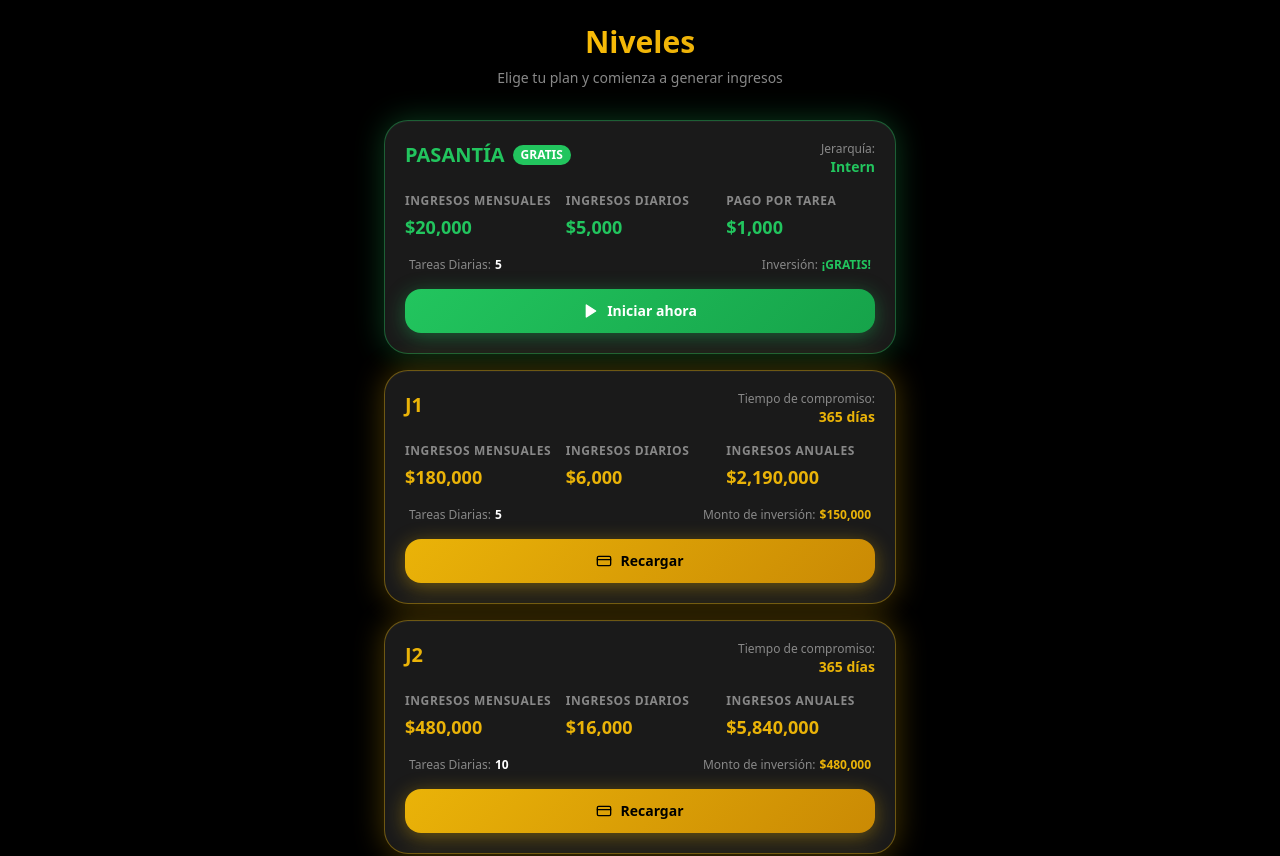
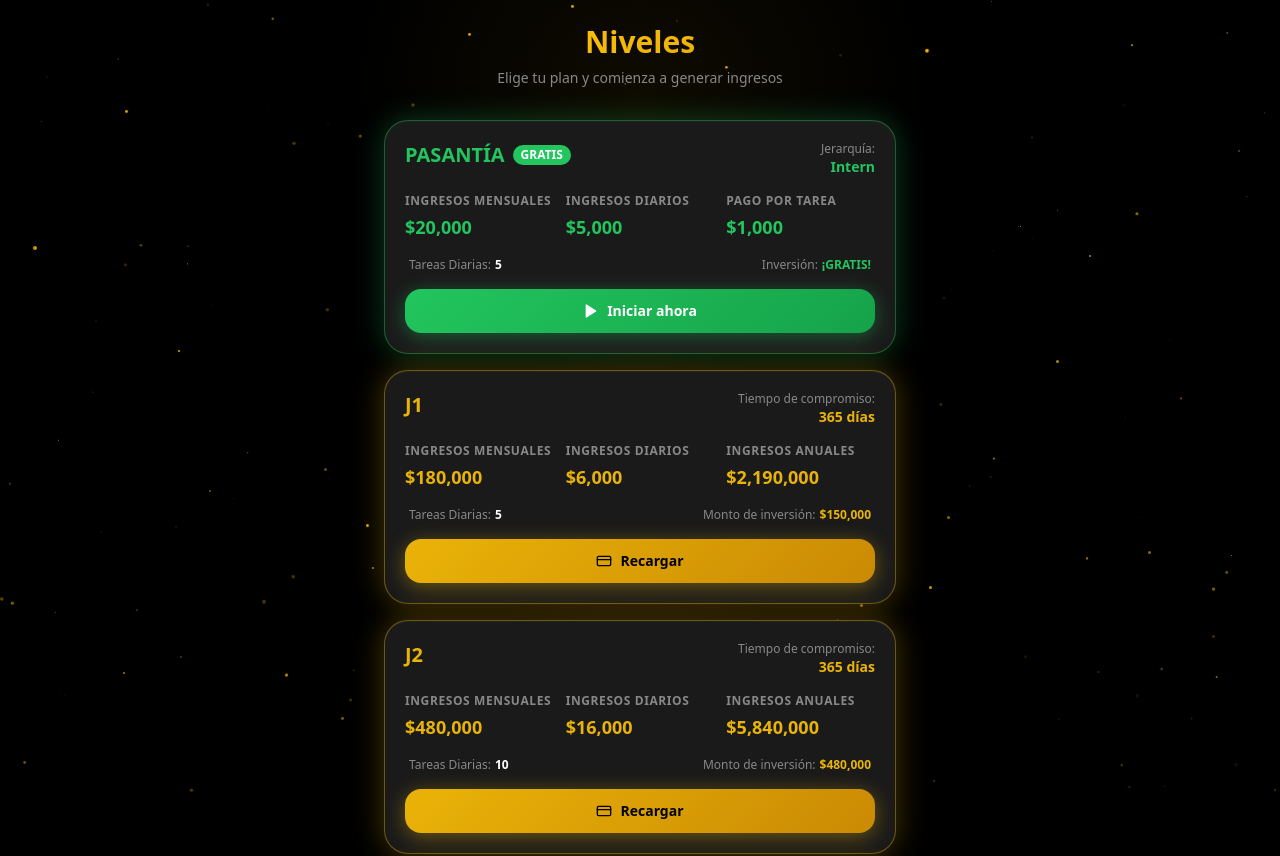
Before and after one commit to ELCANGRIBB/Disney-Pixar, a React (Vite) app: page /#/niveles in a window 1280 px wide. Shown: the top 856 px of the page. Built offline with nearby package versions, Linux system fonts and the light colour scheme.

Commit message:
Update Niveles page animated background

```diff
--- a/src/pages/Niveles.tsx
+++ b/src/pages/Niveles.tsx
@@ -1,6 +1,16 @@
-import { useState } from 'react';
+import { useState, useEffect, useRef } from 'react';
 import { useNavigate } from 'react-router-dom';
 import { CreditCard, Lock, Play } from 'lucide-react';
+
+interface Particle {
+  id: number;
+  x: number;
+  y: number;
+  size: number;
+  speed: number;
+  opacity: number;
+  delay: number;
+}
 
 interface LevelCardProps {
   title: string;
@@ -18,9 +28,69 @@ interface LevelCardProps {
   onAction?: () => void;
 }
 
+function generateParticles(count: number): Particle[] {
+  return Array.from({ length: count }, (_, i) => ({
+    id: i,
+    x: Math.random() * 100,
+    y: Math.random() * 100,
+    size: Math.random() * 3 + 1,
+    speed: Math.random() * 20 + 15,
+    opacity: Math.random() * 0.6 + 0.2,
+    delay: Math.random() * 10,
+  }));
+}
+
 export default function Niveles() {
   const navigate = useNavigate();
   const [selectedLevel, setSelectedLevel] = useState<string | null>(null);
+  const [particles] = useState(() => generateParticles(60));
+  const canvasRef = useRef<HTMLCanvasElement>(null);
+
+  useEffect(() => {
+    const canvas = canvasRef.current;
+    if (!canvas) return;
+    const ctx = canvas.getContext('2d');
+    if (!ctx) return;
+
+    let animId: number;
+    const stars: { x: number; y: number; r: number; alpha: number; speed: number }[] = [];
+
+    const resize = () => {
+      canvas.width = window.innerWidth;
+      canvas.height = window.innerHeight;
+    };
+    resize();
+    window.addEventListener('resize', resize);
+
+    for (let i = 0; i < 120; i++) {
+      stars.push({
+        x: Math.random() * canvas.width,
+        y: Math.random() * canvas.height,
+        r: Math.random() * 1.5 + 0.3,
+        alpha: Math.random(),
+        speed: Math.random() * 0.005 + 0.002,
+      });
+    }
+
+    const draw = () => {
+      ctx.clearRect(0, 0, canvas.width, canvas.height);
+      stars.forEach((s) => {
+        s.alpha += s.speed;
+        if (s.alpha > 1 || s.alpha < 0) s.speed *= -1;
+        ctx.beginPath();
+        ctx.arc(s.x, s.y, s.r, 0, Math.PI * 2);
+        ctx.fillStyle = `rgba(255, 193, 7, ${s.alpha * 0.7})`;
+        ctx.fill();
+      });
+      animId = requestAnimationFrame(draw);
+    };
+    draw();
+
+    return () => {
+      cancelAnimationFrame(animId);
+      window.removeEventListener('resize', resize);
+    };
+  }, []);
 
   const handlePasantia = () => {
     setSelectedLevel('PASANTÍA');
@@ -31,7 +101,56 @@ export default function Niveles() {
   };
 
   return (
-    <div className="min-h-screen pb-24" style={{ background: '#000000' }}>
+    <div className="relative min-h-screen overflow-x-hidden pb-24" style={{ background: '#000000' }}>
+      <canvas
+        ref={canvasRef}
+        className="fixed inset-0 pointer-events-none z-0"
+        style={{ opacity: 0.8 }}
+      />
+
+      <div className="fixed inset-0 pointer-events-none z-0 overflow-hidden">
+        {particles.map((p) => (
+          <div
+            key={p.id}
+            className="absolute rounded-full"
+            style={{
+              left: `${p.x}%`,
+              top: `${p.y}%`,
+              width: `${p.size}px`,
+              height: `${p.size}px`,
+              background: '#FFC107',
+              opacity: p.opacity,
+              animation: `floatUp ${p.speed}s ${p.delay}s linear infinite`,
+            }}
+          />
+        ))}
+      </div>
+
+      <div
+        className="fixed pointer-events-none z-0"
+        style={{
+          width: '600px',
+          height: '600px',
+          borderRadius: '50%',
+          background: 'radial-gradient(circle, rgba(255,193,7,0.06) 0%, transparent 70%)',
+          top: '-200px',
+          left: '50%',
+          transform: 'translateX(-50%)',
+        }}
+      />
+      <div
+        className="fixed pointer-events-none z-0"
+        style={{
+          width: '400px',
+          height: '400px',
+          borderRadius: '50%',
+          background: 'radial-gradient(circle, rgba(255,193,7,0.04) 0%, transparent 70%)',
+          bottom: '100px',
+          left: '50%',
+          transform: 'translateX(-50%)',
+        }}
+      />
+
       <div className="relative z-10 px-4 pt-6 pb-8">
         {/* Header */}
         <div className="text-center mb-8">
@@ -186,6 +305,15 @@ export default function Niveles() {
           </div>
         )}
       </div>
+
+      <style>{`
+        @keyframes floatUp {
+          0%   { transform: translateY(0px) scale(1); opacity: 0; }
+          10%  { opacity: 1; }
+          90%  { opacity: 0.6; }
+          100% { transform: translateY(-100vh) scale(0.5); opacity: 0; }
+        }
+      `}</style>
     </div>
   );
 }
```
